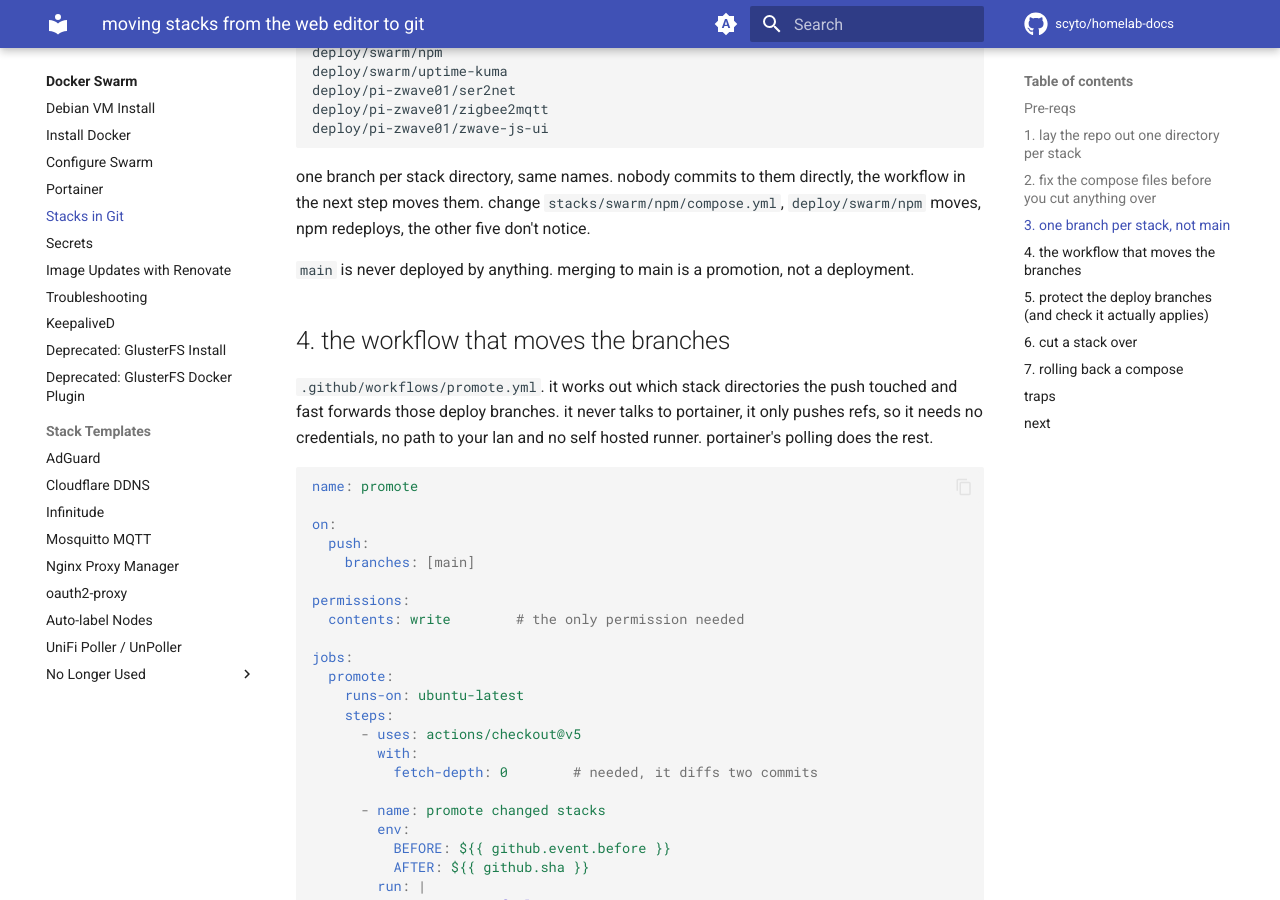
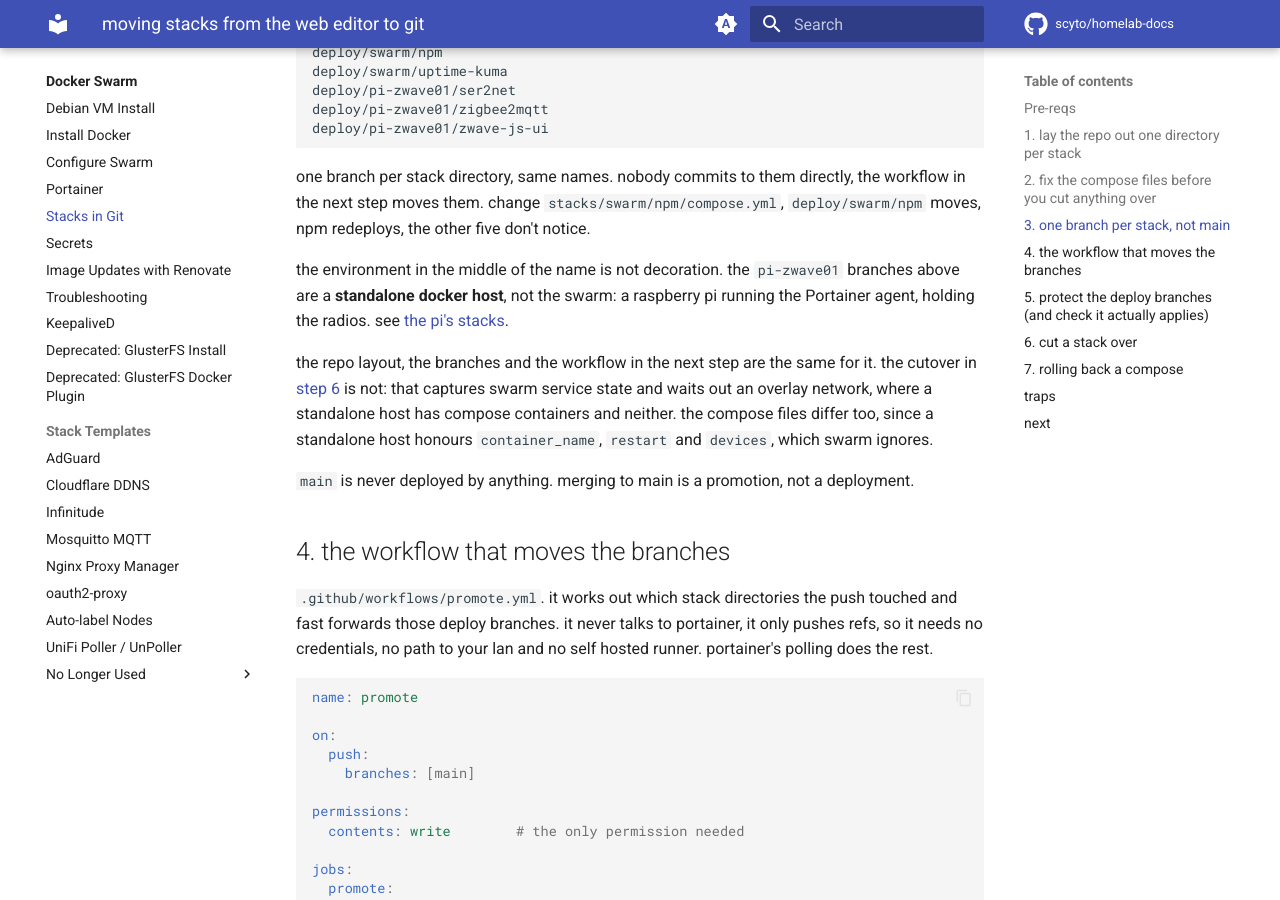
Before and after one commit to scyto/homelab-docs, an MkDocs documentation site: the page built from docs/docker-swarm/gitops-with-portainer.md, in a window 1280 px wide and 900 px high, scrolled down 2443 px. Built offline with MkDocs 1.6.1 and Material for MkDocs 9.7.7, drawn with Linux system fonts in a browser that asks for light colours; comment, search, counter and statistics services are not loaded.

Commit message:
GitOps: what a standalone docker host shares with the swarm (#17)
The deploy branch list includes stacks on a raspberry pi with nothing
saying what that environment is. It is a standalone docker host running
the Portainer agent: same repo, branches and workflow, but not the same
cutover, which captures swarm service state and waits out an overlay
network, and not the same compose files, since a standalone host honours
container_name, restart and devices.

Also retag two config blocks on the VM access page that were marked as
bash: an FRR stanza and a Debian interfaces file.

Co-authored-by: Claude Opus 5 (1M context) <noreply@anthropic.com>

```diff
--- a/docs/docker-swarm/gitops-with-portainer.md
+++ b/docs/docker-swarm/gitops-with-portainer.md
@@ -122,6 +122,17 @@ deploy/pi-zwave01/zwave-js-ui
 one branch per stack directory, same names. nobody commits to them directly, the
 workflow in the next step moves them. change `stacks/swarm/npm/compose.yml`,
 `deploy/swarm/npm` moves, npm redeploys, the other five don't notice.
+
+the environment in the middle of the name is not decoration. the `pi-zwave01`
+branches above are a **standalone docker host**, not the swarm: a raspberry pi
+running the Portainer agent, holding the radios. see
+[the pi's stacks](../raspberry-pi/index.md#stacks-deployed-from-git).
+
+the repo layout, the branches and the workflow in the next step are the same for
+it. the cutover in [step 6](#6-cut-a-stack-over) is not: that captures swarm
+service state and waits out an overlay network, where a standalone host has
+compose containers and neither. the compose files differ too, since a standalone
+host honours `container_name`, `restart` and `devices`, which swarm ignores.
 
 `main` is never deployed by anything. merging to main is a promotion, not a
 deployment.
```
Also changed, not shown: docs/proxmox/thunderbolt/vm-access-to-mesh.md (+2 -2 lines).
